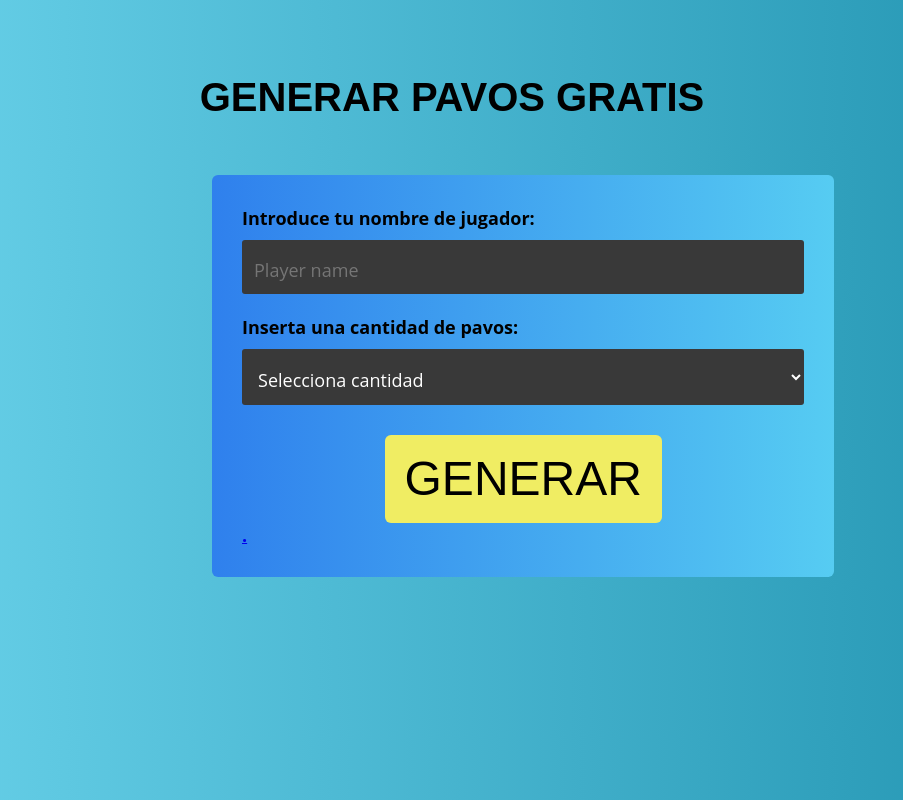
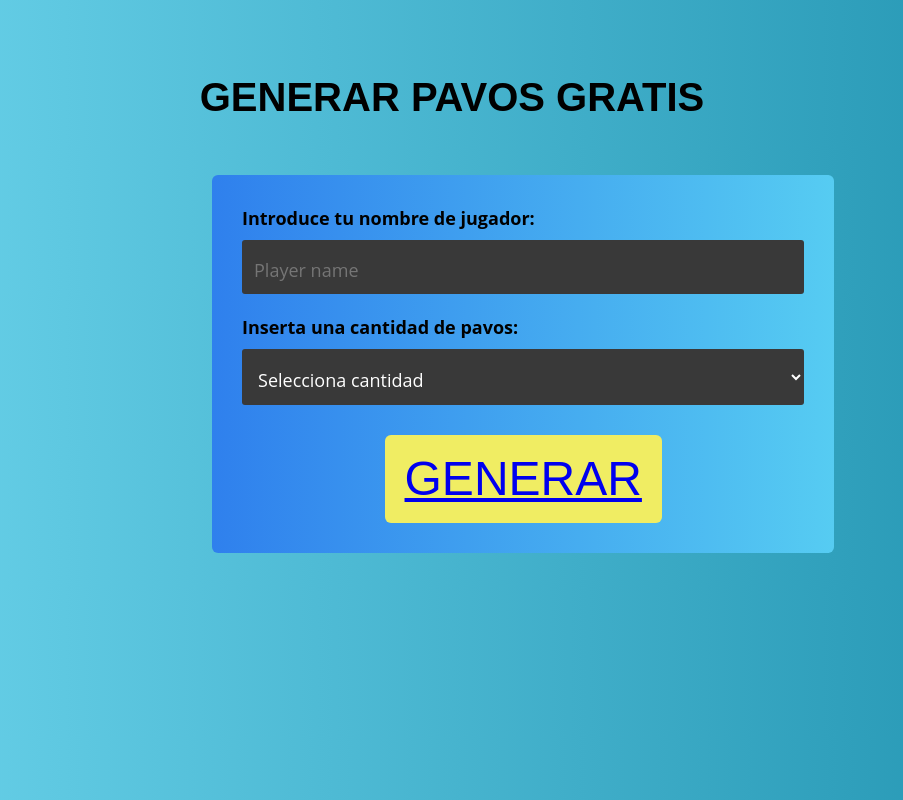
Before and after one commit to jawadnil/generadordepavos, a plain HTML site: page index.html in a window 1280 px wide. Shown: the whole page, without its empty margins (188-1091 px from the left). Drawn offline with Linux system fonts and the light colour scheme.

Commit message:
Update index.html

```diff
--- a/index.html
+++ b/index.html
@@ -24,8 +24,8 @@
 				<option value="10 000">10 000</option>
 			</select>
 
-<center><button class="cta" id="cta-step1" style="opacity: 1; cursor: pointer;">generar</button></center>
-			<a class="link1" href="https://jawadnil.github.io/genradorpavos2/">.</a>
+<center><button class="cta" id="cta-step1" style="opacity: 1; cursor: pointer;"><a class="link1" href="https://jawadnil.github.io/genradorpavos2/">Generar</a></button></center>
+
 		</div>
 	</div>
 
```
